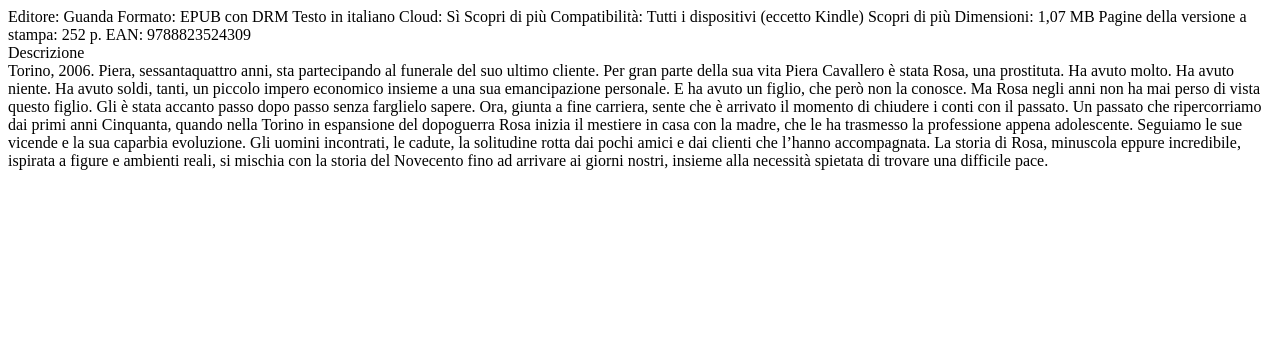
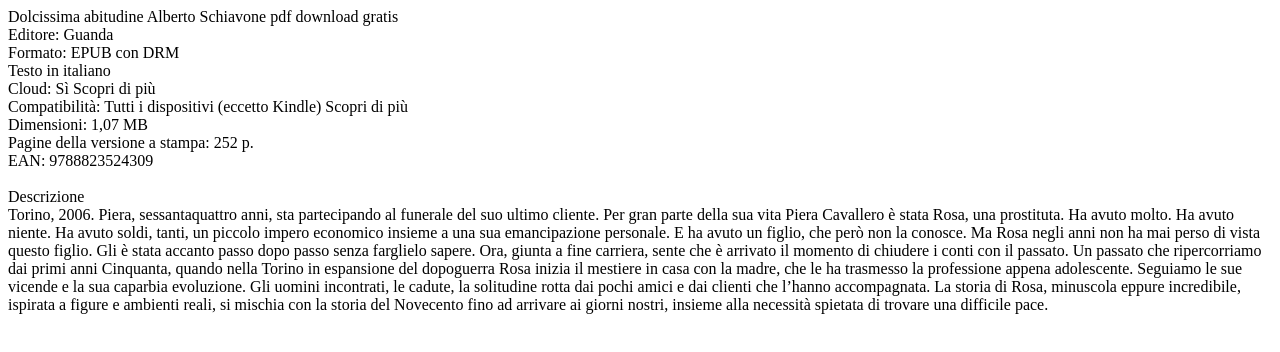
Before and after one commit to error2019x/OneDrive-D, a plain HTML site: page 10.html in a window 1280 px wide. Drawn offline with Linux system fonts and the light colour scheme.

Commit message:
Update 10.html

```diff
--- a/10.html
+++ b/10.html
@@ -7,14 +7,15 @@
 <title>Dolcissima abitudine Alberto Schiavone pdf download gratis</title>
 </head>
 <body>
-Editore: Guanda
-Formato: EPUB con DRM
-Testo in italiano
-Cloud: Sì Scopri di più
-Compatibilità: Tutti i dispositivi (eccetto Kindle) Scopri di più
-Dimensioni: 1,07 MB
-Pagine della versione a stampa: 252 p.
-EAN: 9788823524309
+Dolcissima abitudine Alberto Schiavone pdf download gratis<br>
+Editore: Guanda<br>
+Formato: EPUB con DRM<br>
+Testo in italiano<br>
+Cloud: Sì Scopri di più<br>
+Compatibilità: Tutti i dispositivi (eccetto Kindle) Scopri di più<br>
+Dimensioni: 1,07 MB<br>
+Pagine della versione a stampa: 252 p.<br>
+EAN: 9788823524309<br>
 <br>
 Descrizione<br>
 Torino, 2006. Piera, sessantaquattro anni, sta partecipando al funerale del suo ultimo cliente. Per gran parte della sua vita Piera Cavallero è stata Rosa, una prostituta. Ha avuto molto. Ha avuto niente. Ha avuto soldi, tanti, un piccolo impero economico insieme a una sua emancipazione personale. E ha avuto un figlio, che però non la conosce. Ma Rosa negli anni non ha mai perso di vista questo figlio. Gli è stata accanto passo dopo passo senza farglielo sapere. Ora, giunta a fine carriera, sente che è arrivato il momento di chiudere i conti con il passato.  Un passato che ripercorriamo dai primi anni Cinquanta, quando nella Torino in espansione del dopoguerra Rosa inizia il mestiere in casa con la madre, che le ha trasmesso la professione appena adolescente. Seguiamo le sue vicende e la sua caparbia evoluzione. Gli uomini incontrati, le cadute, la solitudine rotta dai pochi amici e dai clienti che l’hanno accompagnata. La storia di Rosa, minuscola eppure incredibile, ispirata a figure e ambienti reali, si mischia con la storia del Novecento fino ad arrivare ai giorni nostri, insieme alla necessità spietata di trovare una difficile pace.
```
